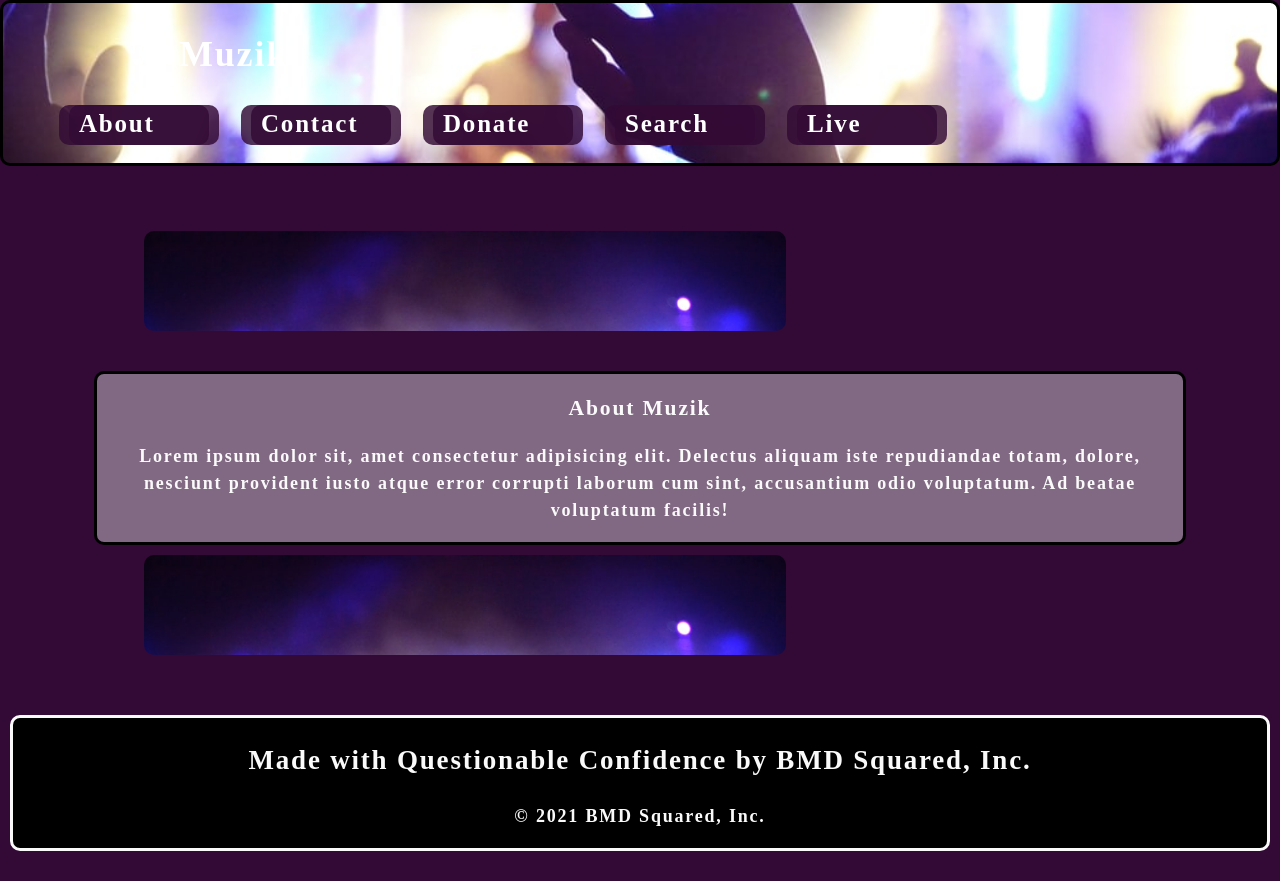
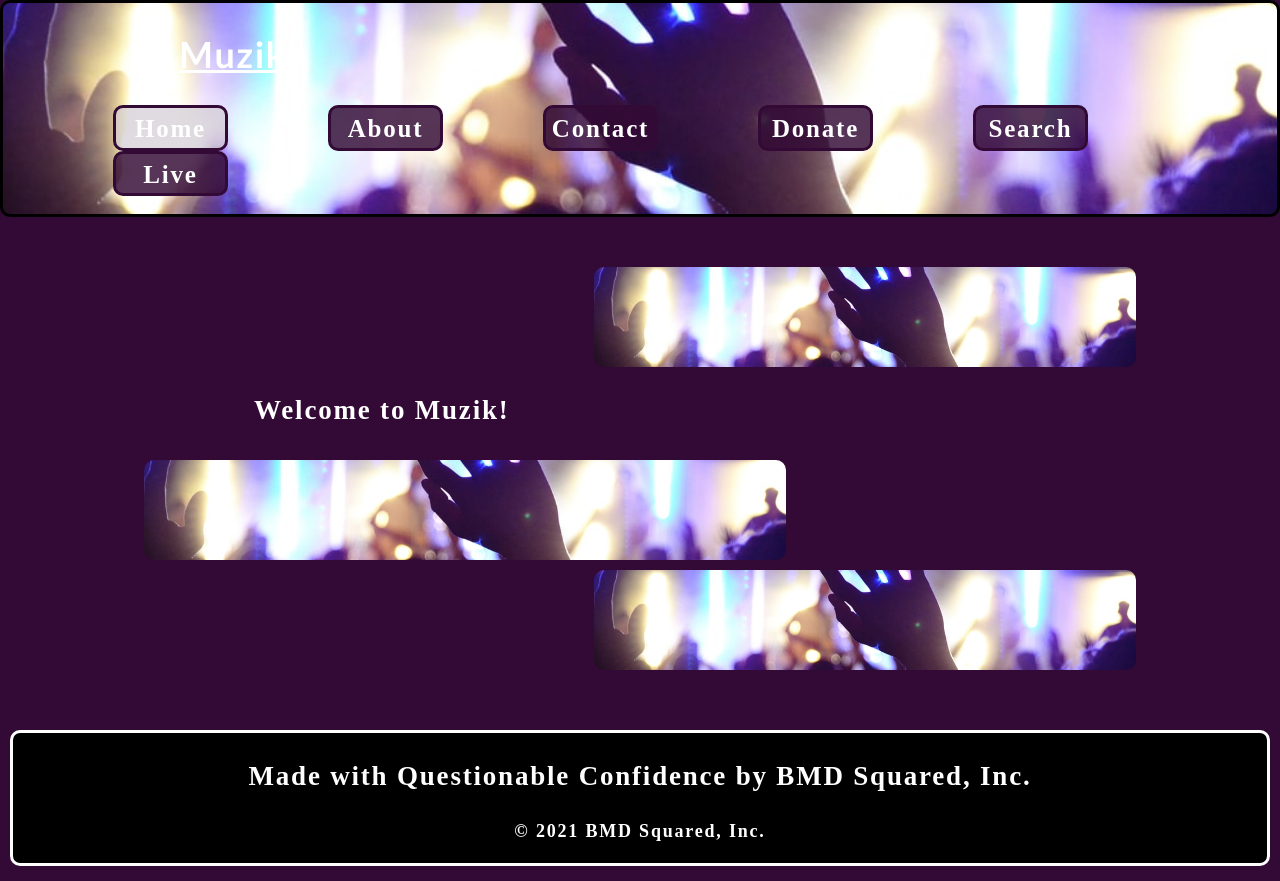
Before and after one commit to danielolvera21/Muzik, a React (Create React App) app in the folder client/: page / in a window 1280 px wide. Built offline with nearby package versions, Linux system fonts and the light colour scheme.

Commit message:
fixed home and about components, created filler two component

```diff
--- a/client/src/App.js
+++ b/client/src/App.js
@@ -1,21 +1,24 @@
 import React, { useState } from "react";
 import Nav from "./components/Nav";
+import Home from "./components/Home";
 import About from "./components/About";
-//import Hero from "./components/Hero";
+import Hero from "./components/Hero";
 import Contact from "./components/Contact";
 import Donation from "./components/Donation";
 import SearchArtist from "./components/SearchArtist";
 import Footer from "./components/Footer";
-import "./App.css";
 import DonationFillerOne from './components/DonationFillerOne';
 import DonationFillerTwo from './components/DonationFillerTwo';
 import DonationFillerThree from './components/DonationFillerThree';
 import DonationFillerFour from './components/DonationFillerFour';
 import Filler from './components/Filler';
+import Fillertwo from './components/Fillertwo';
+import "./App.css";
 
 function App() {
 
   const [categories] = useState([
+    { name: "home", description: "main page" },
     { name: "about", description: "about the website" },
     { name: "contact", description: "contact us" },
     { name: "donate", description: "donate to us" },
@@ -33,11 +36,18 @@ function App() {
         setCurrentCategory={setCurrentCategory}
         currentCategory={currentCategory}
       ></Nav>
-      {currentCategory.name === "about" ? (
+       {currentCategory.name === "home" ? (
         <main>
+        <Fillertwo></Fillertwo>
+        <Home></Home>
         <Filler></Filler>
+        <Fillertwo></Fillertwo>
+        </main>
+       ) : currentCategory.name === "about" ? (
+        <main>
+        <Fillertwo></Fillertwo>
         <About></About>
-        <Filler></Filler>
+        <Fillertwo></Fillertwo>
         </main>
       ) : currentCategory.name === "contact" ? (
         <Contact></Contact>
--- a/client/src/components/About/index.js
+++ b/client/src/components/About/index.js
@@ -3,8 +3,8 @@ import React from 'react';
 
 function About() {
     return (
-        <section className = "my-5 about-border">
-            <h1 className = "about-head" id = "about"> About Muzik</h1>
+        <section className = "my-2 about">
+            <h1 className = "about-head"> About Muzik</h1>
             <p className="centered">Lorem ipsum dolor sit, amet consectetur adipisicing elit. Delectus
           aliquam iste repudiandae totam, dolore, nesciunt provident iusto atque
           error corrupti laborum cum sint, accusantium odio voluptatum. Ad beatae
--- a/client/src/components/Contact/index.js
+++ b/client/src/components/Contact/index.js
@@ -25,13 +25,13 @@ function Contact() {
 
        // isValid conditional statement
            if (!isValid) {
-               setErrorMessage('**Your email is invalid.**');
+               setErrorMessage('**email is invalid**');
            } else {
                setErrorMessage('');
            }
        } else {
            if (!e.target.value.length) {
-           setErrorMessage(`**${e.target.name} is required.**`);
+           setErrorMessage(`**${e.target.name} is required**`);
        } else {
          setErrorMessage('');
        }
@@ -39,7 +39,7 @@ function Contact() {
    };
 
     return(
-    <section className = "contactform-container" id = "contact-us">
+    <section className = "contactform-container">
       <h1 className= "centered contitle">Contact Us</h1>
       <form id="contact-form" onSubmit={handleSubmit}>
 
--- /dev/null
+++ b/client/src/components/Fillertwo/index.js
@@ -0,0 +1,10 @@
+import React from 'react';
+
+function Fillertwo() {
+    return (
+        <section className = "fillertwo">
+        </section>
+    );
+}
+
+export default Fillertwo;
--- /dev/null
+++ b/client/src/components/Home/index.js
@@ -0,0 +1,12 @@
+import React from 'react';
+
+
+function Home() {
+    return (
+        <section className = "home">
+            <h2>Welcome to Muzik! </h2>
+        </section>
+    );
+}
+
+export default Home;
--- a/client/src/components/Nav/index.js
+++ b/client/src/components/Nav/index.js
@@ -10,25 +10,18 @@ function Nav(props) {
 
   return (
     <header>
-      <h1 className="header-title">Muzik</h1>
+      <h1 className="header-title"><a href = "/">Muzik</a></h1>
 
       <nav>
         <ul className="flex-row">
           {categories.map((category) => (
             <li
-              className={`mx-2 nav-buttons ${
+              className={`mx-2 ${
                 currentCategory.name === category.name && "navActive"
               }`}
               key={category.name}
             >
-              <span
-              className="nav-buttons"
-                onClick={() => {
-                  setCurrentCategory(category);
-                }}
-              >
-                {capitalizeFirstLetter(category.name)}
-              </span>
+              <span className="nav-buttons" onClick={() => {setCurrentCategory(category);}}>{capitalizeFirstLetter(category.name)}</span>
             </li>
           ))}
         </ul>
--- a/client/src/index.css
+++ b/client/src/index.css
@@ -7,13 +7,11 @@ main {
   --primary: rgb(50, 10, 53);
   --secondary: #f3a847;
   --tertiary: #b12704;
-  --light: #fafafa;
   --dark: #000000;
   --darker: #111111;
   --error: rgb(228, 46, 1);
   --spacing-one: calc(1rem * 0.5);
   --spacing-two: calc(1rem);
-  --spacing-five: calc(2.5rem);
 }
 
 * {
@@ -33,7 +31,7 @@ body {
   font-size: 18px;
   letter-spacing: 0.1em;
   background: rgb(50, 10, 53);
-  color: var(--light);
+  color: white;
 }
 
 /* COMMON STYLING */
@@ -41,61 +39,12 @@ body {
   text-align: center;
 }
 
-/*HEADER AND NAV BAR STYLING */
-
-.nav-buttons {
-  width: 150px;
-  height: 40px;
-  display: inline-block;
-  border-radius: 10px;
-  font-size: 25px;
-  color: white;
-  background-color: rgba(50, 10, 53, 0.822);
-  border-color: var(--primary);
-  padding-left: 10px;
+.rounded-edge {
+  border-radius: 55px;
 }
 
-.nav-buttons:link {
-  border-style: none;
-}
-
-.nav-buttons:visited {
-  border-style: solid;
-}
-
-a.monay:hover{
-  color: rgba(0, 0, 0, 0);
-  font-size: 25px;
-  background-image: url("./assets/cover/donate-filler-image.jpg");
-  background-size: cover;
-  border-style: solid;
-  border-color: rgb(57, 112, 54);
-  border-radius: 10px;
-}
-
-header {
-  background-image: url("./assets/cover/cover-image.jpg");
-  background-size: cover;
-  background-position: 25%;
-  background-attachment: fixed;
-  border-style: solid;
-  border-color: black;
-  border-radius: 10px;
-  margin-bottom: 5px;
-}
-
-.header-title {
-  color: white;
-  text-align: left;
-  margin-left: 176px;
-}
-
-.navbar-end {
-  align-items: left;
-}
-
-li {
-  list-style: none;
+.rounded-edge-message {
+  border-radius: 18px;
 }
 
 .flex-row {
@@ -111,14 +60,10 @@ li {
   justify-content: flex-end;
 }
 
-.mx-1 {
-  margin-right: var(--spacing-one);
-  margin-left: var(--spacing-one);
-}
-
 .mx-2 {
-  margin-right: var(--spacing-two);
-  margin-left: var(--spacing-two);
+  font-size: 25px;
+  margin-right: 30px;
+  margin-left: 70px;
 }
 
 .my-1 {
@@ -131,9 +76,72 @@ li {
   margin-bottom: var(--spacing-two);
 }
 
-.my-5 {
-  margin-top: var(--spacing-five);
-  margin-bottom: var(--spacing-five);
+/*HEADER AND NAV BAR STYLING */
+
+header {
+  background-image: url("./assets/cover/cover-image.jpg");
+  background-size: cover;
+  background-position: 25%;
+  background-attachment: fixed;
+  border-style: solid;
+  border-color: black;
+  border-radius: 10px;
+}
+
+.header-title {
+  font-family:'Gill Sans', 'Gill Sans MT', Calibri, 'Trebuchet MS', sans-serif;
+  color: white;
+  text-align: left;
+  margin-left: 176px;
+}
+
+header a:link {
+  color: white;
+}
+header a:hover{
+  color: white;
+}
+header a:active {
+  color: white;
+}
+header a:visited {
+  color: white;
+}
+
+nav li {
+  list-style: none;
+  color: white;
+  background-color: rgba(50, 10, 53, 0.822);
+  border-style: solid;
+  border-color: rgba(50, 10, 53);
+  border-radius: 10px;
+  text-align: center;
+  padding-top: 2px;
+  width: 115px;
+}
+
+nav li:hover {
+  color: rgba(50, 10, 53) ;
+  background-color: rgba(210, 204, 211, 0.7) ;
+  border-style: solid;
+  border-color: rgba(50, 10, 53);
+  border-radius: 10px;
+  text-align: center;
+  padding-top: 2px;
+  width: 116px;
+  cursor: pointer;
+}
+
+.navActive {
+  list-style: none;
+  color: white;
+  background-color: rgba(210, 204, 211, 0.7);
+  border-style: solid;
+  border-color: rgba(50, 10, 53);
+  border-radius: 10px;
+  text-align: center;
+  padding-top: 2px;
+  width: 115px;
 }
 
 /* HERO STYLING */
@@ -148,18 +156,25 @@ li {
   border-radius: 10px;
 }
 
+/* HOME STYLING */
+.home {
+  margin-left: 160px;
+  margin-bottom: 30px;
+}
+
+
 /* ABOUT STYLING */
 .about-head {
   text-align: center;
-  font-size: larger;
+  font-size: 50px;
+  margin-top: 5px;
 }
 
-.about-border {
+.about {
   border-style: solid;
   border-color: black;
   border-radius: 10px;
   background-color: rgba(255, 255, 255, 0.384);
-  margin-bottom: 10px;
 }
 
 /* DONATIONS BOX */
@@ -193,9 +208,9 @@ li {
   height: 410px;
   background-size: cover;
   border-radius: 10px;
-  border-color: rgb(0, 0, 163);
+  border-color: black;
   border-style: solid;
-  color: #000000;
+  color: black;
 }
 
 .contitle{
@@ -224,22 +239,29 @@ margin-left: 455px;
   color: red;
   font-size: large;
   text-align: center;
+  background-color: rgba(0, 0, 0, 0.755);
+  border-style: solid;
+  border-color: red;
+  border-radius: 10px;
+  width: 400px;
+  margin-left: 455px;
+  margin-bottom: 8px;
 }
 
 .message-title {
   padding-bottom: 50px;
 }
 
-button:hover {
-  background-color: rgb(50, 10, 53);
-  color: yellowgreen;
+button {
+  background-color: yellowgreen;
+  color: rgb(50, 10, 53);
   border-radius: 10px;
   margin-left: 612px ;
 }
 
-button {
-  background-color: yellowgreen;
-  color: rgb(50, 10, 53);
+button:hover {
+  background-color: rgb(50, 10, 53);
+  color: yellowgreen;
   border-radius: 10px;
   margin-left: 612px;
 }
@@ -250,8 +272,8 @@ button {
   background-image: url("./assets/cover/cover-image.jpg");
   background-size: cover;
   background-attachment: fixed; /*rolling affect coupled with header*/
+  background-position: 80%;
   height: 100px;
-  margin-top: 10px;
   margin-bottom: 10px;
   margin-left: 50px;
   margin-right: 400px;
@@ -262,7 +284,11 @@ button {
   background-image: url("./assets/cover/cover-image.jpg");
   background-size: cover;
   background-attachment: fixed; /*rolling affect coupled with header*/
-  height: 100%;
+  background-position: 80%;
+  height: 100px;
+  margin-left: 500px;
+  margin-right: 50px;
+  margin-bottom: 10px;
 }
 
 .searched-artist {
@@ -330,11 +356,3 @@ button {
   margin: 0px 10px 15px 10px;
   border-style: solid;
 }
-
-.rounded-edge {
-  border-radius: 55px;
-}
-
-.rounded-edge-message {
-  border-radius: 18px;
-}
```
